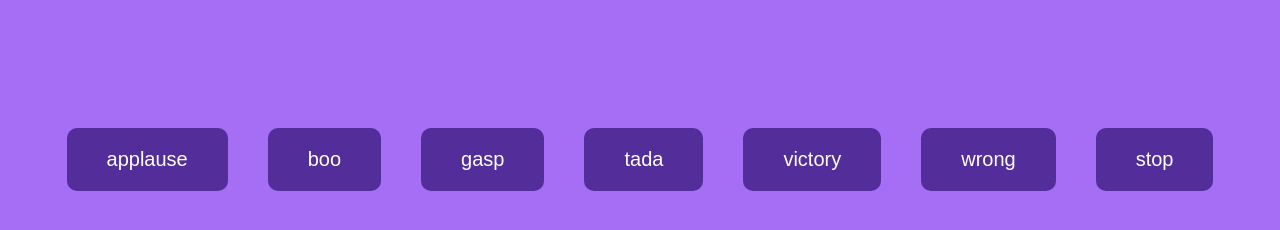
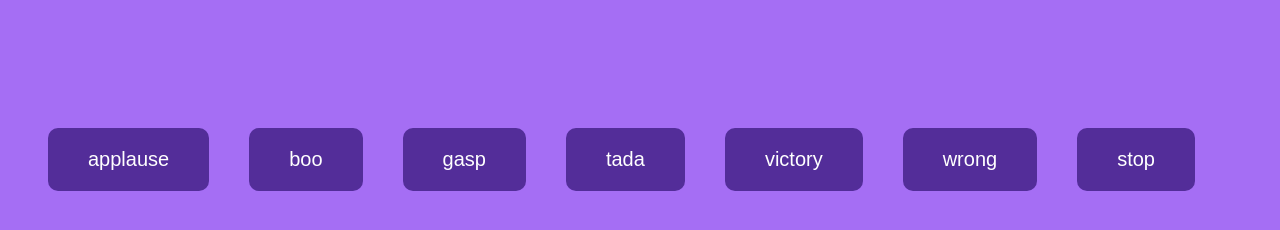
Before and after one commit to acciojob/Soundbar-Tanny2709, a website: page main.html in a window 1280 px wide. Drawn offline with Linux system fonts and the light colour scheme.

Commit message:
created a submission

```diff
--- a/styles.css
+++ b/styles.css
@@ -2,19 +2,20 @@ body {
   background: #a56ef4;
   height: 100vh;
   display: flex;
-  justify-content: center;
   align-items: flex-start;
   padding-top: 120px;
   font-family: Arial, sans-serif;
+  overflow-x: auto;        /* allow horizontal scroll */
+  width: 100%;
 }
 
 #buttons {
   display: flex;
   gap: 40px;
-  justify-content: center;
-  align-items: center;
-  flex-wrap: wrap;
-  width: 100%;
+  flex-wrap: nowrap;        /* force single line */
+  justify-content: flex-start; /* left align so nothing gets cut */
+  width: max-content;       /* expand container inside body */
+  padding-left: 40px;       /* small left padding to avoid cut */
 }
 
 .btn,
@@ -27,10 +28,5 @@ body {
   border: none;
   cursor: pointer;
   text-transform: lowercase;
-  transition: transform 0.2s;
+  white-space: nowrap;
 }
-
-.btn:hover,
-.stop:hover {
-  transform: scale(1.1);
-}
```
